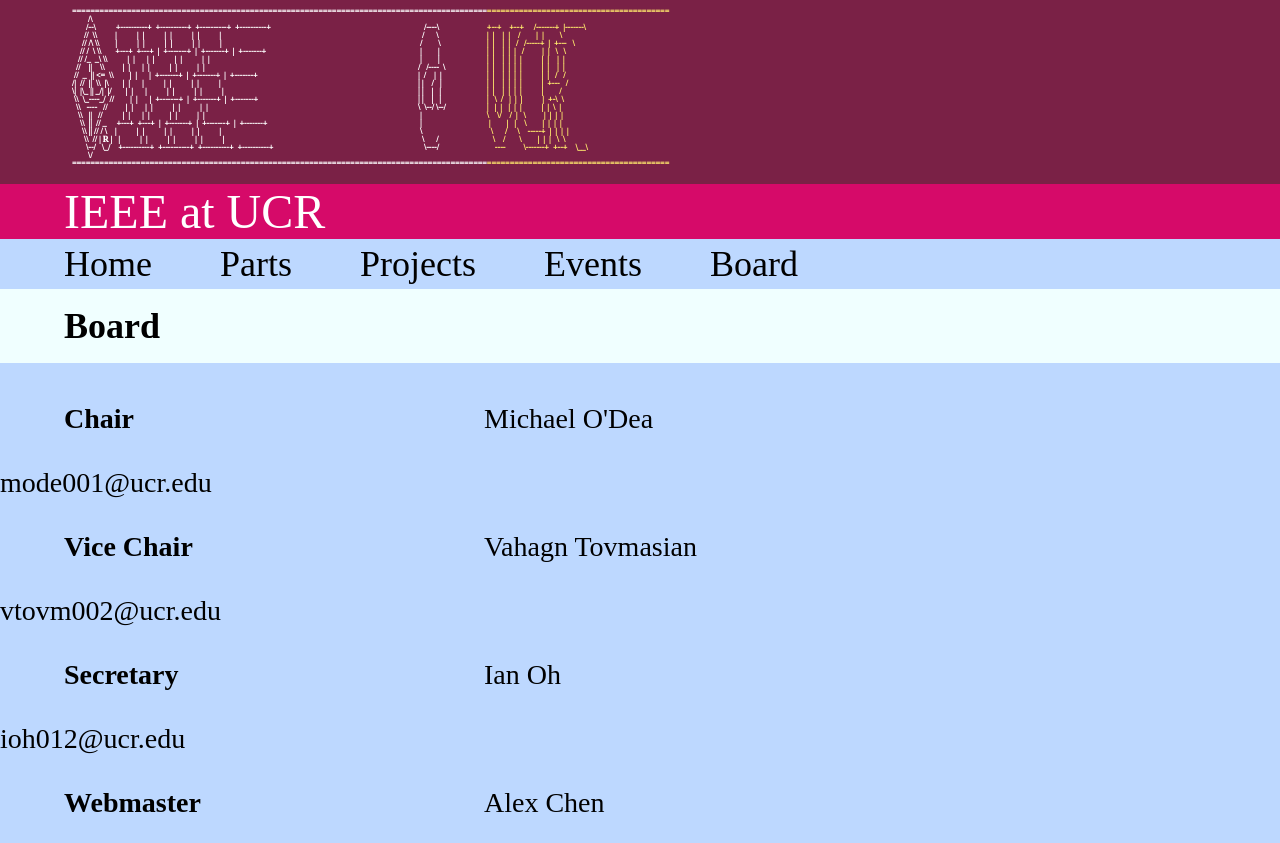
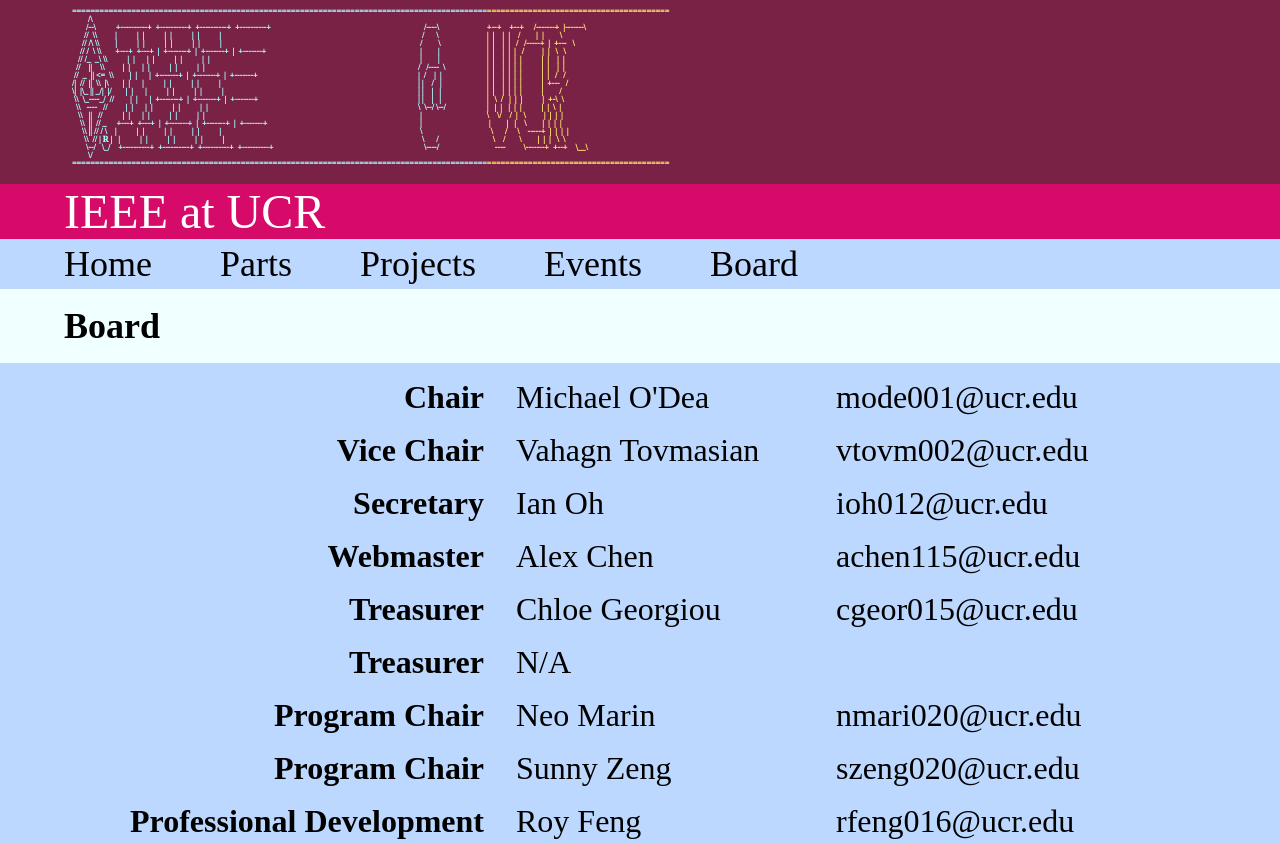
Before and after one commit to IEEEUCR/ieeeucr.github.io, a plain HTML site: page board.html in a window 1280 px wide. Shown: the top 843 px of the page. Drawn offline with Linux system fonts and the light colour scheme.

Commit message:
complete redesign

```diff
--- a/board.html
+++ b/board.html
@@ -10,6 +10,7 @@
         <h1 class="title">Board</h1>
         <div class="titleLine"></div>
     </div>
+    <div style="height:16px"></div>
     <script type="text/javascript">
         const officers =
 `Chair,         Michael O'Dea,       mode001@ucr.edu
--- a/scripts/ieee.css
+++ b/scripts/ieee.css
@@ -18,6 +18,10 @@ body {
     font-stretch: ultra-expanded;
     color: white;
     float: left;
+}
+#logo, #at {
+
+    color: rgb(165, 252, 255);
 }
 #logo {
     margin-left: 24px;
@@ -67,17 +71,21 @@ body {
     clear:both;
 }
     .officer p {
-        margin-top: 16px;
+        margin-top: 0px;
         margin-bottom:16px;
         margin-left: 0px;
-        width: 420px;
-        font: 28px Inconsolata;
+        margin-right: 0px;
+        width: 320px;
+        font: 32px Inconsolata;
         color: black;
         float:left;
     }
 .officer p:first-child {
+    width: 420px;
     margin-left: 64px;
+    margin-right: 32px;
     font-weight:bold;
+    text-align: right;
 }
 .bar {
     border-color: navy;
@@ -112,7 +120,9 @@ body {
 
 .title {
     margin-left:64px;
-    margin-top:16px;
+    margin-top:0px;
+    margin-bottom:0px;
+    padding-top:16px;
     padding-bottom:16px;
     font: bold 36px Inconsolata;
     color: black;
```
Also changed, not shown: 404.html (added, +20 -0 lines), index.html (+0 -1 lines).
